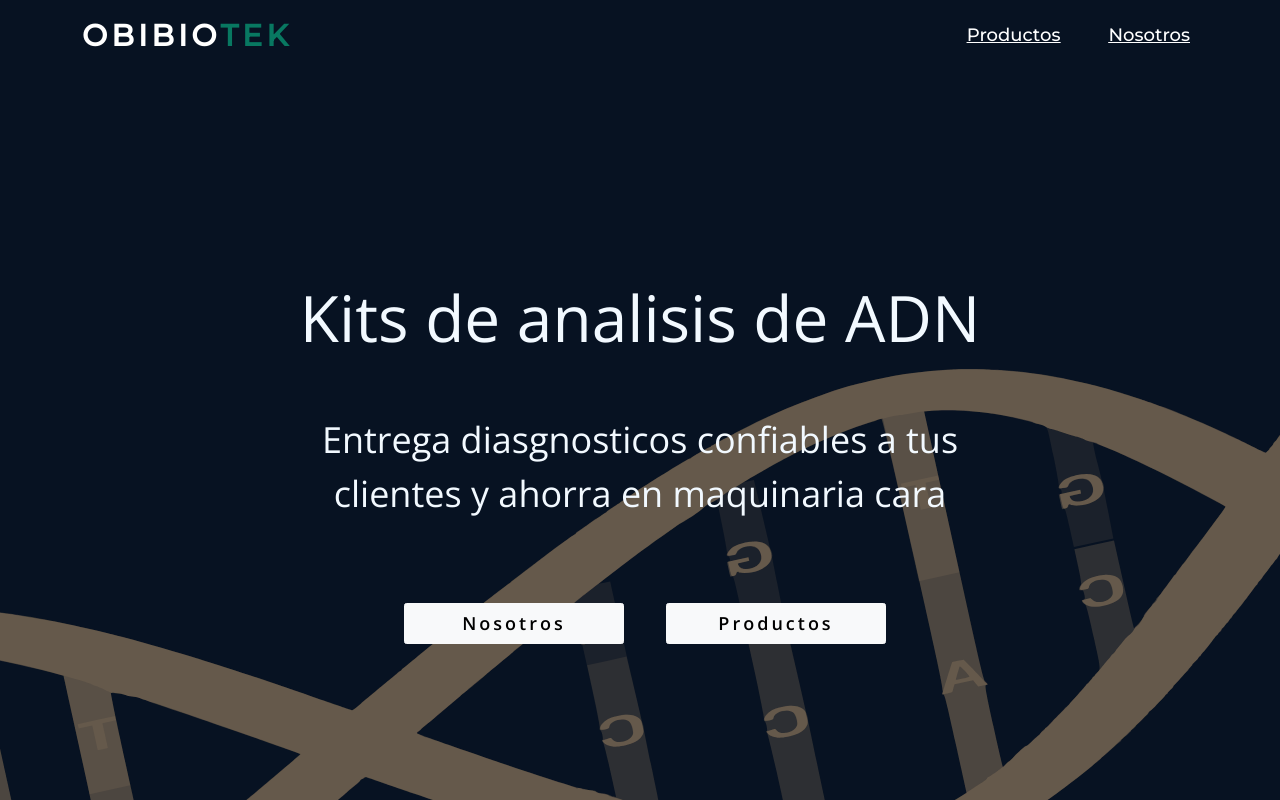
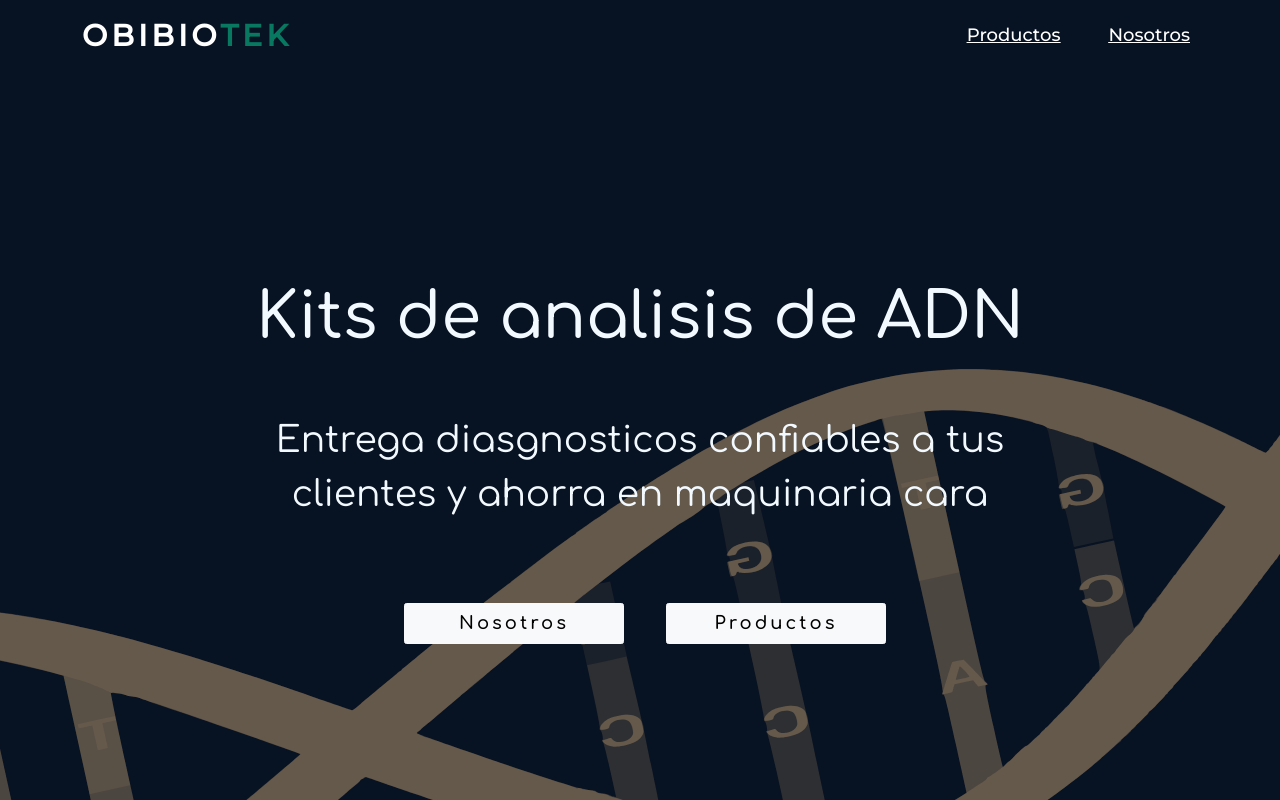
Before and after one commit to Nibban8/Obibiotek, a React (Create React App) app: page / in a window 1280 px wide. Shown: the top 800 px of the page. Built offline with nearby package versions, Linux system fonts and the light colour scheme.

Commit message:
Cambio de fuente

```diff
--- a/public/index.html
+++ b/public/index.html
@@ -26,8 +26,9 @@
     -->
 
     <link rel="preconnect" href="https://fonts.gstatic.com" />
+
     <link
-      href="https://fonts.googleapis.com/css2?family=Open+Sans:wght@400;600&display=swap"
+      href="https://fonts.googleapis.com/css2?family=Comfortaa:wght@400;500;600&display=swap"
       rel="stylesheet"
     />
 
--- a/src/index.css
+++ b/src/index.css
@@ -5,7 +5,7 @@
 
   -webkit-font-smoothing: antialiased;
   -moz-osx-font-smoothing: grayscale;
-  font-family: 'Open Sans', serif;
+  font-family: 'Comfortaa', cursive;
 }
 
 button {
```
